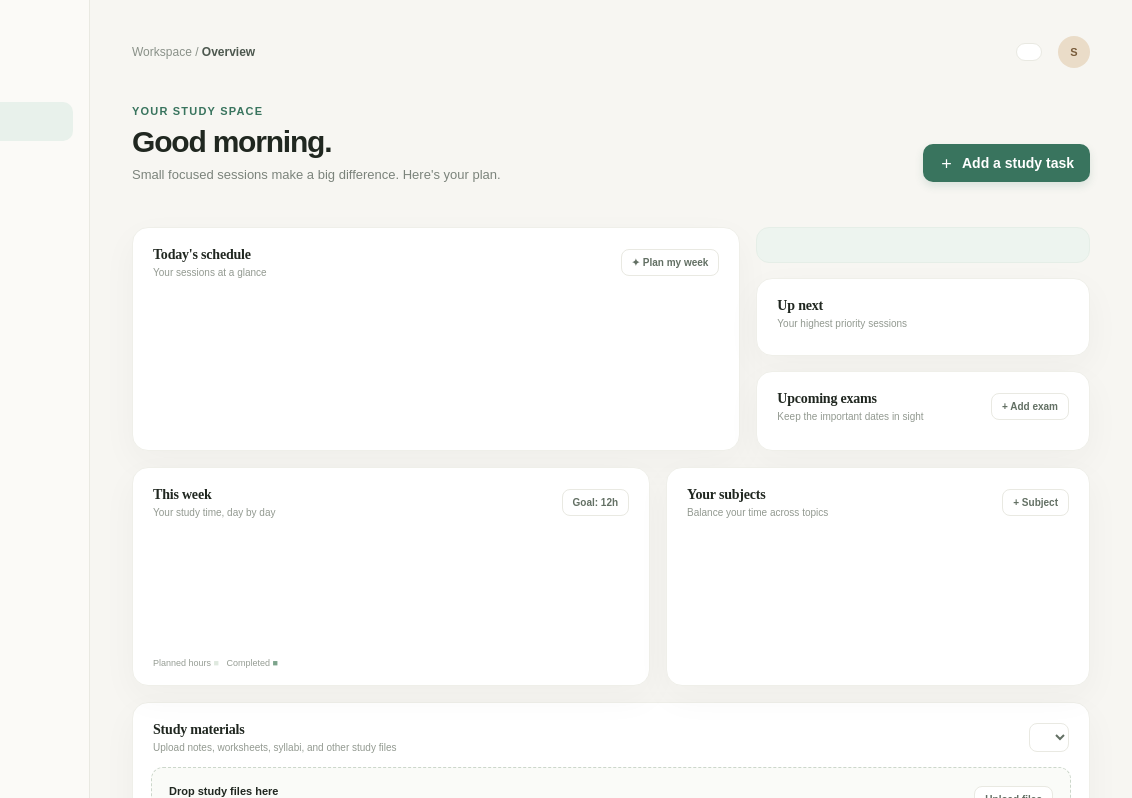
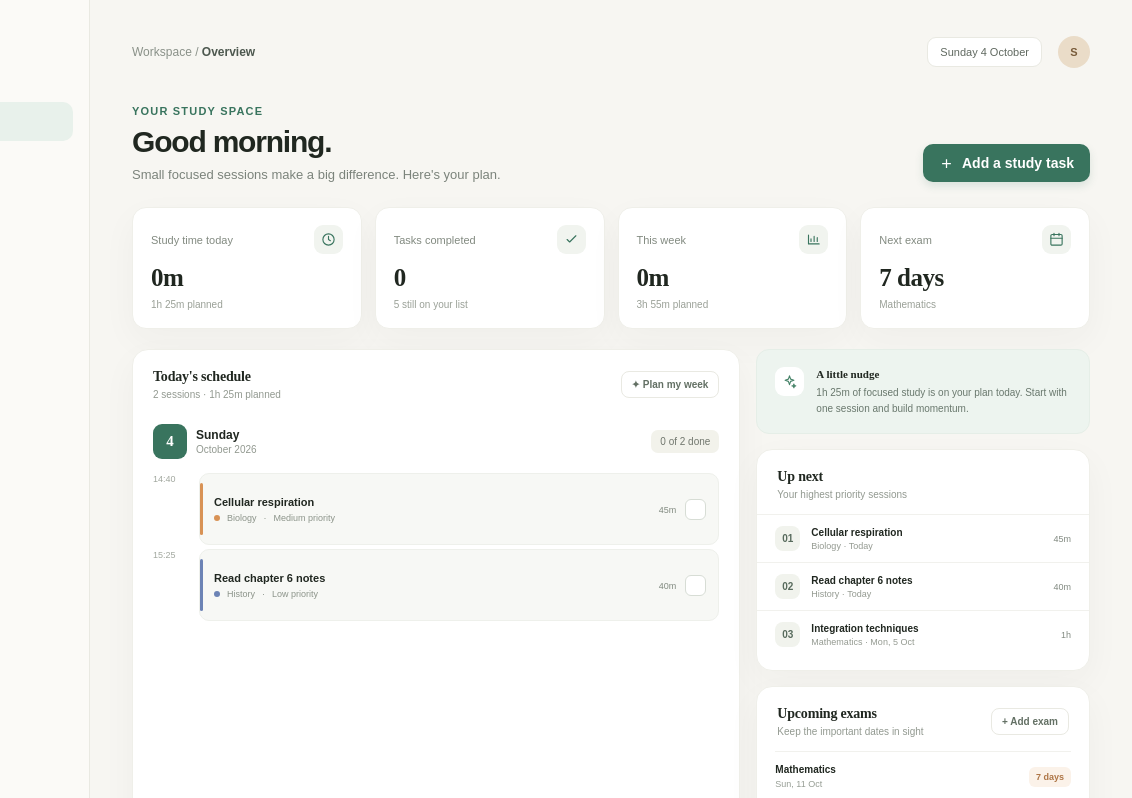
Before and after one commit to jp-error/studyflowplanner, a plain HTML site: page index.html in a window 1280 px wide. Both pictures are taken after a click on the button "✦ Plan my week". Shown: the top 798 px of the page, 148-1280 px from the left. Drawn offline with Linux system fonts and the light colour scheme.

Commit message:
fixed the script

```diff
--- a/index.html
+++ b/index.html
@@ -93,7 +93,7 @@
     if(kind==='subject')form.innerHTML=`<div class="field"><label for="subject-name">Subject name</label><input id="subject-name" required maxlength="40" placeholder="e.g. Physics"></div>`;
     form.innerHTML+=`<div class="modal-actions"><button type="button" class="cancel" id="cancel">Cancel</button><button class="primary" type="submit">${cfg.submit}</button></div>`;modal.classList.add('show');setTimeout(()=>form.querySelector('input:not([type=date]):not([type=time])')?.focus(),30);
     document.getElementById('cancel').onclick=closeModal;form.onsubmit=e=>{e.preventDefault();if(kind==='task'){if(!state.subjects.length){toast('Add a subject first to organize tasks.');return}state.tasks.push({id:crypto.randomUUID(),title:form.querySelector('#task-title').value.trim(),subject:form.querySelector('#task-subject').value,date:form.querySelector('#task-date').value,time:form.querySelector('#task-time').value,duration:Number(form.querySelector('#task-duration').value),priority:Number(form.querySelector('#task-priority').value),done:false});toast('Study task added to your plan.')}else if(kind==='exam'){state.exams.push({id:crypto.randomUUID(),subject:form.querySelector('#exam-subject').value.trim(),date:form.querySelector('#exam-date').value});toast('Exam date saved.')}else{const name=form.querySelector('#subject-name').value.trim();if(state.subjects.some(s=>s.name.toLowerCase()===name.toLowerCase())){toast('That subject is already on your list.');return}state.subjects.push({id:crypto.randomUUID(),name,color:palette[state.subjects.length%palette.length]});toast('Subject added.')}save();closeModal();render()};}
-  function autoPlan(){const pending=state.tasks.filter(t=>!t.done&&t.date>=dayKey(today));if(!pending.length){toast('Add a task first, then I can place it in your week.');return}let count=0;pending.forEach((t,i)=>{if(t.date!==dayKey(today))return;let target=today;for(let d=0;d<6;d++){const day=addDays(today,d);const key=dayKey(day);const scheduled=state.tasks.filter(x=>x.date===key);const total=scheduled.reduce((n,x)=>n+Number(x.duration),0);if(total+Number(t.duration)<=180){target=day;break}}if(dayKey(target)!==t.date){t.date=dayKey(target);count++}});const future=state.tasks.filter(t=>!t.done&&t.date>=dayKey(today)).sort((a,b)=>a.date.localeCompare(b.date)||b.priority-a.priority);future.forEach(t=>{const same=state.tasks.filter(x=>x.date===t.date&&x.id!==t.id);const end=same.reduce((max,x)=>Math.max(max,Number(x.time.slice(0,2))*60+Number(x.time.slice(3))+Number(x.duration)),9*60);if(end+Number(t.duration)<=19*60)t.time=`${String(Math.floor(end/60)).padStart(2,'0')}:${String(end%60).padStart(2,'0')}`});save();render();toast(count?`Week planned. ${count} task${count===1?'':'s'} moved to a lighter day.`:'Your week is organized around your tasks.'')}
+  function autoPlan(){const pending=state.tasks.filter(t=>!t.done&&t.date>=dayKey(today));if(!pending.length){toast('Add a task first, then I can place it in your week.');return}let count=0;pending.forEach((t,i)=>{if(t.date!==dayKey(today))return;let target=today;for(let d=0;d<6;d++){const day=addDays(today,d);const key=dayKey(day);const scheduled=state.tasks.filter(x=>x.date===key);const total=scheduled.reduce((n,x)=>n+Number(x.duration),0);if(total+Number(t.duration)<=180){target=day;break}}if(dayKey(target)!==t.date){t.date=dayKey(target);count++}});const future=state.tasks.filter(t=>!t.done&&t.date>=dayKey(today)).sort((a,b)=>a.date.localeCompare(b.date)||b.priority-a.priority);future.forEach(t=>{const same=state.tasks.filter(x=>x.date===t.date&&x.id!==t.id);const end=same.reduce((max,x)=>Math.max(max,Number(x.time.slice(0,2))*60+Number(x.time.slice(3))+Number(x.duration)),9*60);if(end+Number(t.duration)<=19*60)t.time=`${String(Math.floor(end/60)).padStart(2,'0')}:${String(end%60).padStart(2,'0')}`});save();render();toast(count?`Week planned. ${count} task${count===1?'':'s'} moved to a lighter day.`:'Your week is organized around your tasks.')}
   document.getElementById('add-task').onclick=()=>openForm('task');document.getElementById('add-exam').onclick=()=>openForm('exam');document.getElementById('add-subject').onclick=()=>openForm('subject');document.getElementById('plan-week').onclick=autoPlan;document.getElementById('modal-close').onclick=closeModal;modal.onclick=e=>{if(e.target===modal)closeModal()};document.addEventListener('keydown',e=>{if(e.key==='Escape')closeModal()});
   const fileInput=document.getElementById('file-input'),fileDrop=document.getElementById('file-drop');
   async function addFiles(fileList){const files=[...fileList];if(!files.length)return;let saved=0,tooLarge=0;for(const file of files){if(file.size>MAX_FILE_SIZE){tooLarge++;continue}try{await putFile({id:crypto.randomUUID(),name:file.name,size:file.size,type:file.type||'application/octet-stream',addedAt:Date.now(),subjectId:document.getElementById('file-subject').value||'',blob:file});saved++}catch{toast('Browser storage is full or unavailable. Try a smaller file.');break}}renderFiles();if(saved)toast(`${saved} file${saved===1?'':'s'} added to Study materials.`);if(tooLarge)toast(`${tooLarge} file${tooLarge===1?' was':'s were'} over the 20 MB limit.`)}
```
